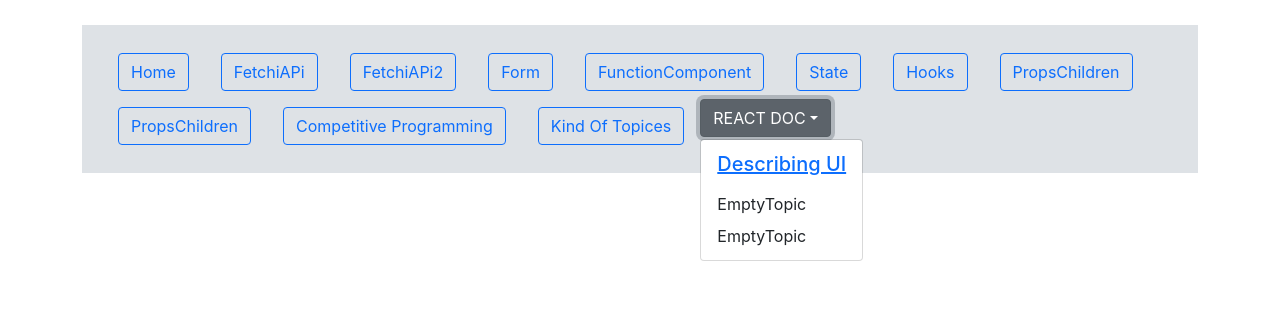
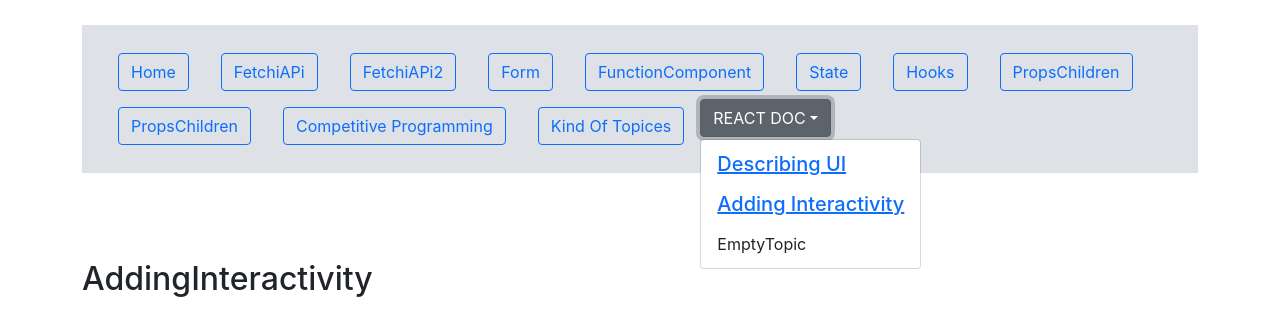
Before and after one commit to balaji1610/basic_react_new, a React (Create React App) app: page /AddingInteractivity in a window 1280 px wide. Both pictures are taken after a click on the button "REACT DOC". Shown: the top 336 px of the page. Built offline with nearby package versions, Linux system fonts and the light colour scheme.

Commit message:
AddingInteractivity_setup

```diff
--- a/src/App.js
+++ b/src/App.js
@@ -27,7 +27,7 @@ import Miscellaneous from "./Components/KindofTopices/miscellaneous/miscellaneou
 //React Doc
 
 import DescribingUI from "./Reactdoc/Pages/PageDescribingUI";
-<img src={logo} className="App-logo" alt="logo" />;
+import AddingInteractivity from "./Reactdoc/Pages/AddingInteractivity";
 
 function App() {
   return (
@@ -54,6 +54,10 @@ function App() {
           <Route path="/kindOfTopices" element={<Miscellaneous />} />
 
           <Route path="/DescribingUI" element={<DescribingUI />} />
+          <Route
+            path="/AddingInteractivity"
+            element={<AddingInteractivity />}
+          />
         </Routes>
       </div>
     </div>
--- a/src/Components/Nav.jsx
+++ b/src/Components/Nav.jsx
@@ -117,8 +117,11 @@ function Nav() {
               </a>
             </li>
             <li>
-              <a class="dropdown-item" href="#">
-                EmptyTopic
+              <a class="dropdown-item">
+                <Link to="/AddingInteractivity">
+                  {" "}
+                  <h5>Adding Interactivity</h5>
+                </Link>
               </a>
             </li>
             <li>
--- /dev/null
+++ b/src/Reactdoc/Pages/AddingInteractivity.jsx
@@ -0,0 +1,7 @@
+export default function AddingInteractivity() {
+  return (
+    <div>
+      <h1>AddingInteractivity</h1>
+    </div>
+  );
+}
```
